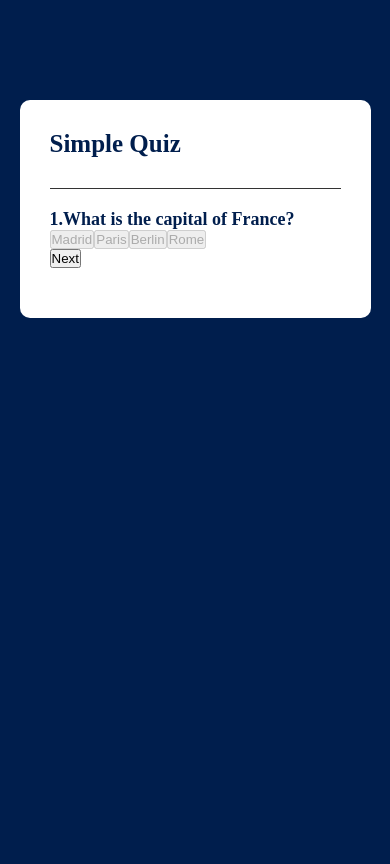
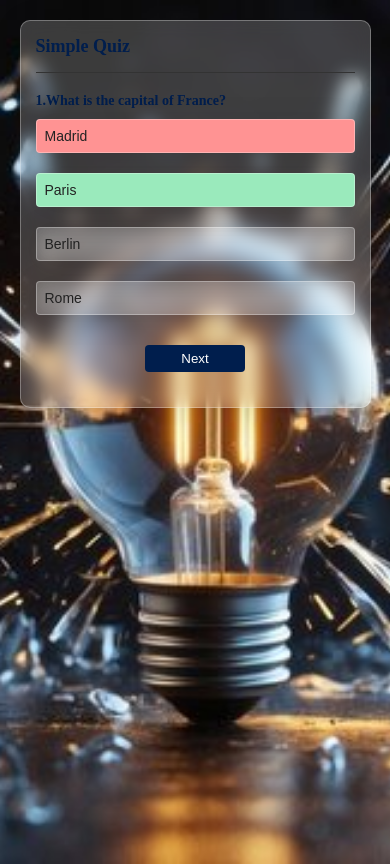
Before and after one commit to Za-editor/simplequiz, a plain HTML site: page index.html in a window 390 px wide. Both pictures are taken after a click on the button "Madrid". Drawn offline with Linux system fonts and the light colour scheme.

Commit message:
styles.css

```diff
--- a/styles.css
+++ b/styles.css
@@ -5,11 +5,21 @@
 }
 
 body {
-  background-color: #001e4d;
+    background-image: url("hikker.jpg");
+    background-size: cover;
+    background-position: center;
+    background-repeat: no-repeat;
+    width: 100%;
+    height: 100vh;
 }
 
 .app {
-  background-color: #fff;
+    background: rgba(255, 255, 255, 0.2);
+    border-radius: 16px;
+    box-shadow: 0 4px 30px rgba(0, 0, 0, 0.1);
+    backdrop-filter: blur(9px);
+    -webkit-backdrop-filter: blur(9px);
+    border: 1px solid rgba(255, 255, 255, 0.3);
     width: 90%;
     max-width: 600px;
     margin: 100px auto 0;
@@ -34,3 +44,101 @@ body {
     color: #001e4d;
     font-weight: 600;
 }
+
+.btn {
+    background: rgba(255, 255, 255, 0.2);
+    border-radius: 16px;
+    box-shadow: 0 4px 30px rgba(0, 0, 0, 0.1);
+    backdrop-filter: blur(9px);
+    -webkit-backdrop-filter: blur(9px);
+    border: 1px solid rgba(255, 255, 255, 0.3);
+    color: #222;
+    font-weight: 500;
+    width: 100%;
+    padding: 10px;
+    margin: 10px 0;
+    text-align: left;
+    border-radius: 4px;
+    cursor: pointer;
+    transition: all 0.3s;
+}
+
+.btn:hover:not([disabled]) {
+    background-color: #222;
+    color: #fff;
+}
+
+.btn:disabled {
+    cursor: no-drop;
+}
+
+#next-btn {
+    background-color: #001e4d;
+    color: #fff;
+    font-weight: 500;
+    width: 150px;
+    border: 0;
+    padding: 10px;
+    margin: 20px auto 0;
+    border-radius: 4px;
+    cursor: pointer;
+    display: none;
+}
+
+.correct {
+    background-color: #9aeabc;
+}
+
+.incorrect {
+    background-color: #ff9393;
+}
+
+/* Responsive styles */
+@media (max-width: 768px) {
+    .app {
+        width: 95%;
+        margin: 50px auto 0;
+        padding: 20px;
+    }
+
+    .app h1 {
+        font-size: 20px;
+        padding-bottom: 20px;
+    }
+
+    .quiz h2 {
+        font-size: 16px;
+    }
+
+    #next-btn {
+        width: 120px;
+        padding: 8px;
+    }
+}
+
+@media (max-width: 480px) {
+    .app {
+        width: 90%;
+        margin: 20px auto 0;
+        padding: 15px;
+    }
+
+    .app h1 {
+        font-size: 18px;
+        padding-bottom: 15px;
+    }
+
+    .quiz h2 {
+        font-size: 14px;
+    }
+
+    .btn {
+        font-size: 14px;
+        padding: 8px;
+    }
+
+    #next-btn {
+        width: 100px;
+        padding: 6px;
+    }
+}
```
Lines whose indentation alone changed are shown as unchanged.
